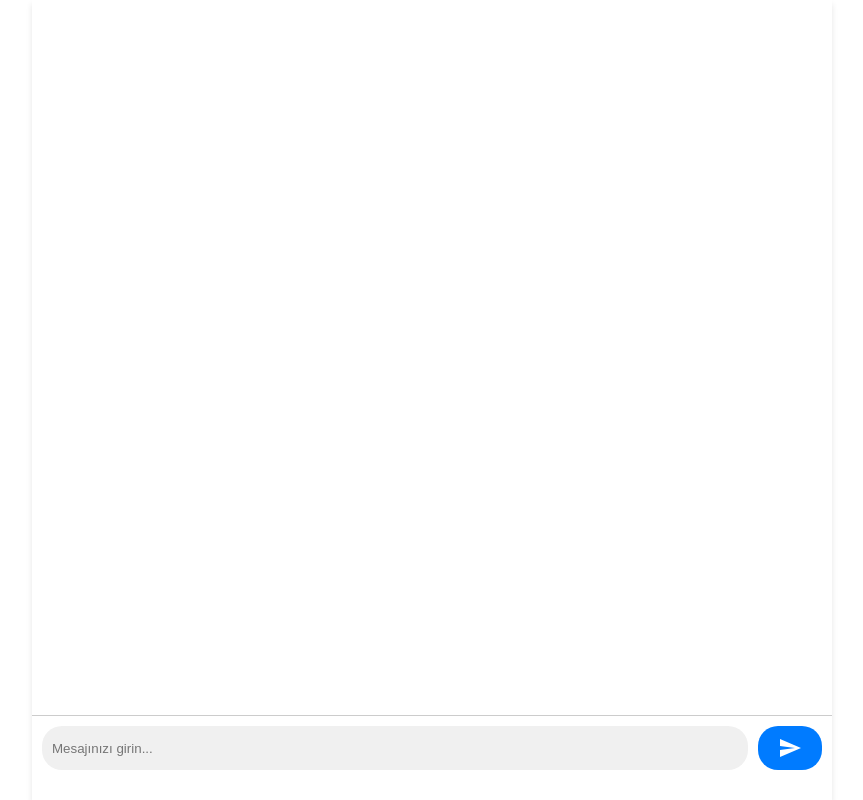
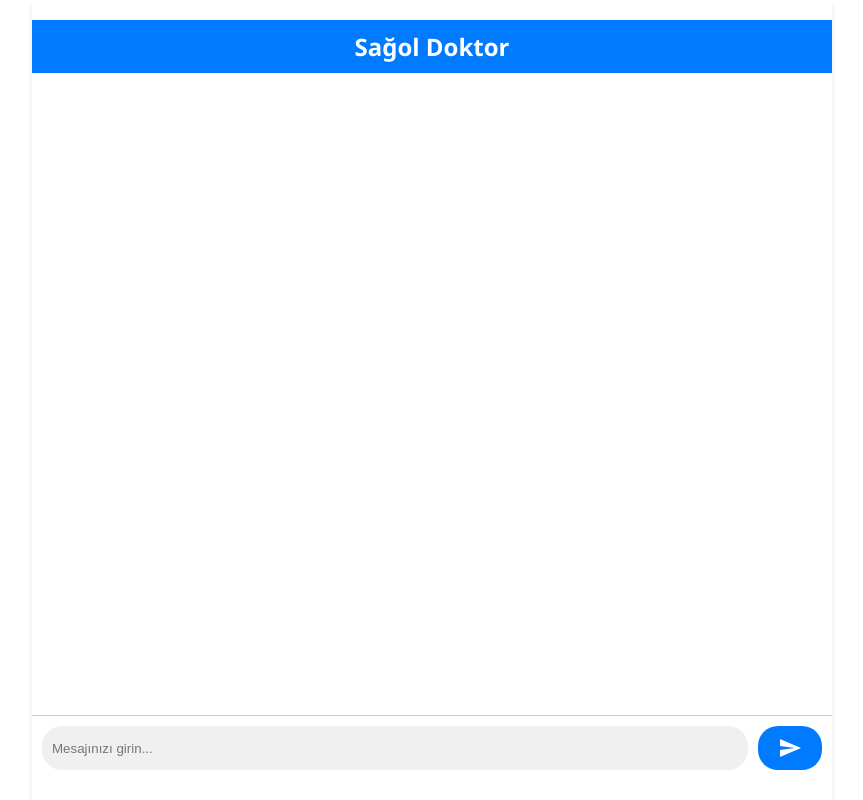
Before and after one commit to sagoldoktor/sagoldoktor.github.io, a React (Create React App) app: page / in a window 1280 px wide. Shown: the whole page, without its empty margins (208-1071 px from the left). Built offline with nearby package versions, Linux system fonts and the light colour scheme; the HTML template or start-up script is replaced by a standard one.

Commit message:
Update App.js

```diff
--- a/src/App.js
+++ b/src/App.js
@@ -45,11 +45,13 @@ function App() {
 
   return (
     <div className="app">
-    <div className="chat-container">
-    <ChatWindow messages={messages} />
-    <Input onSend={handleSend} />
-    <ScrollToTop />
-    </div>
+      <div className="chat-container">
+        <header className="chat-header">
+          <h1>Sağol Doktor</h1>
+        </header>
+        <ChatWindow messages={messages} />
+        <Input onSend={handleSend} />
+      </div>
     </div>
   );
 }
```
